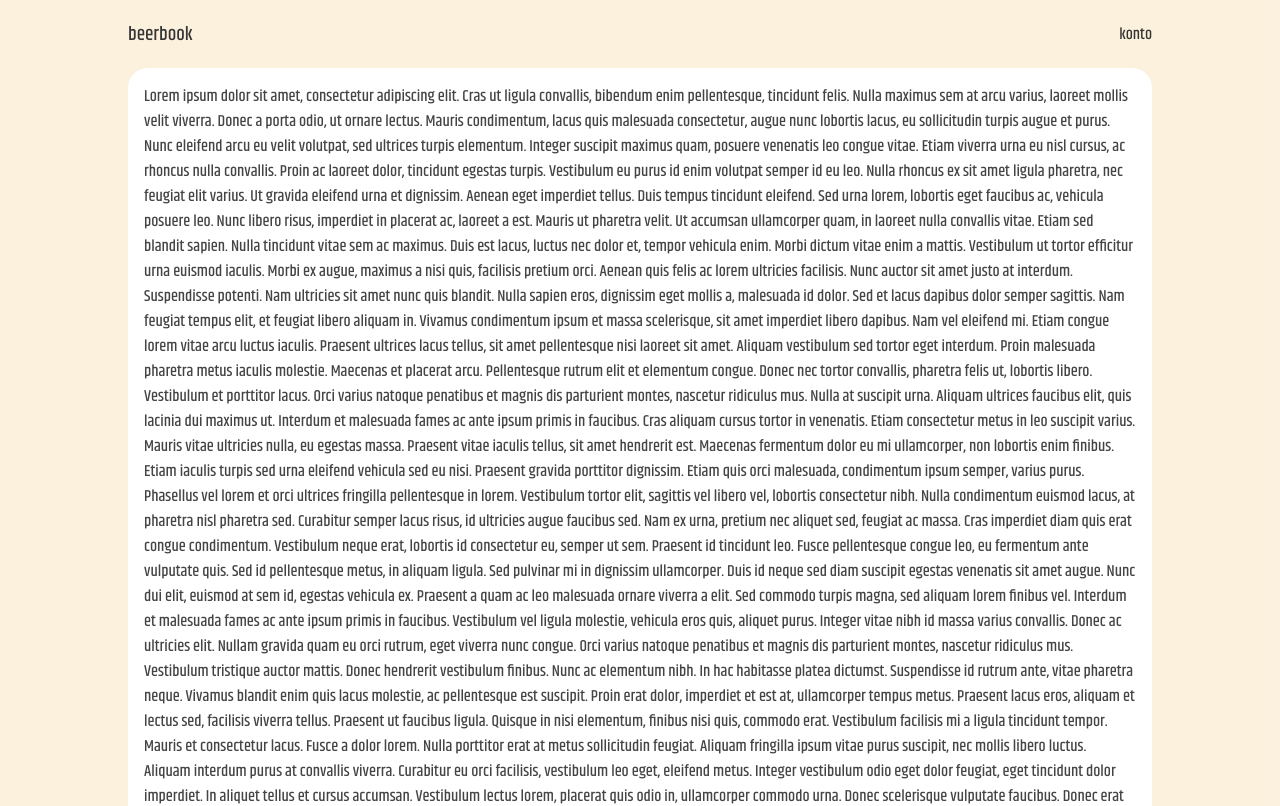
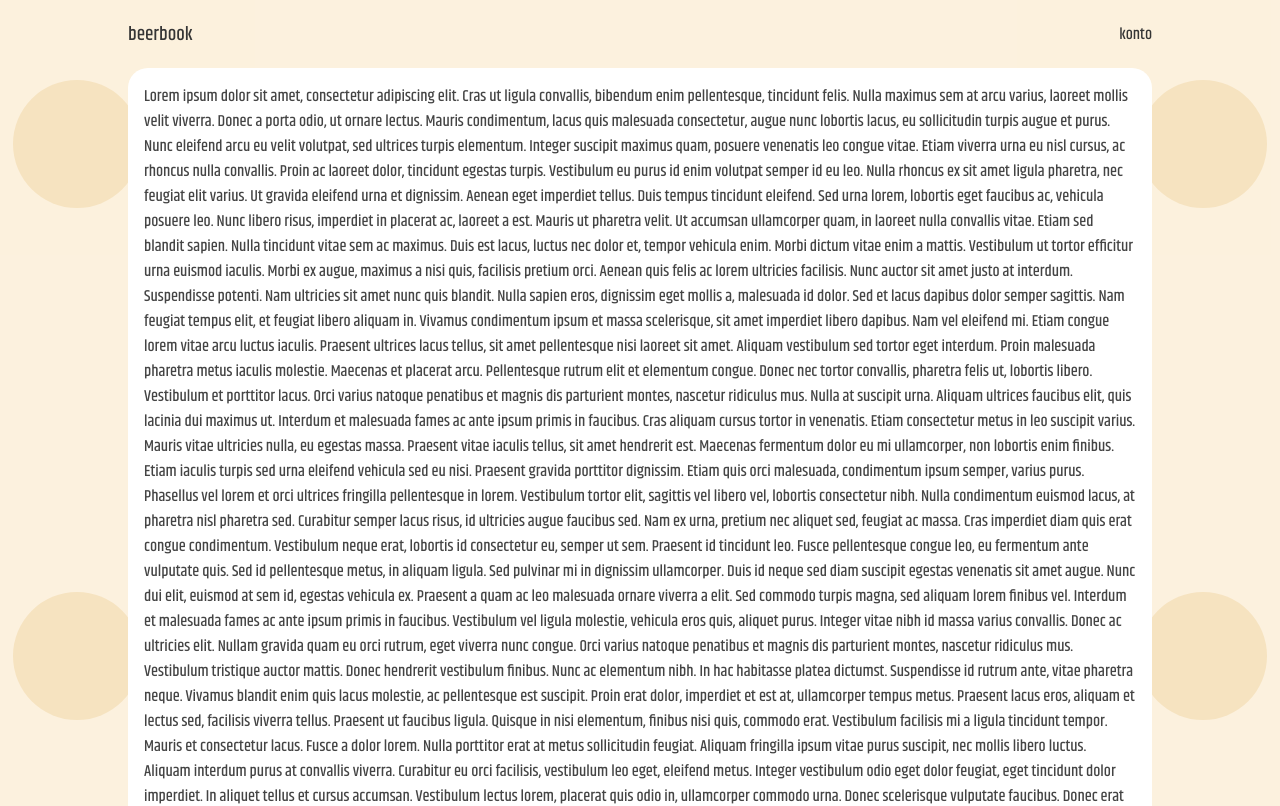
Before and after one commit to yetiasg/beerbook, a Vue app in the folder frontend/app/: page / in a window 1280 px wide. Shown: the top 806 px of the page. Built offline with nearby package versions, Linux system fonts and the light colour scheme.

Commit message:
add circles to layout, change footer and header sizes

```diff
--- a/frontend/app/src/components/layout/TheFooter.vue
+++ b/frontend/app/src/components/layout/TheFooter.vue
@@ -5,14 +5,13 @@
 </template>
 
 <style scoped>
+  p{
+    font-size: 0.8rem;
+  }
 
   @media screen and (max-width: 360px) {
     footer{
       height: calc((100vh - 85vh)/2);
-    }
-
-    p{
-      font-size: 0.8rem;
     }
   }
 
@@ -22,13 +21,7 @@
     }
   }
 
-  @media screen and (min-width: 768px) and (max-width: 1024px){
-    footer{
-      height: calc((100vh - 83vh)/2);
-    }
-  }
-
-  @media screen and (min-width: 1025px){
+  @media screen and (min-width: 768px){
     footer{
       height: calc((100vh - 83vh)/2);
     }
--- a/frontend/app/src/components/layout/TheHeader.vue
+++ b/frontend/app/src/components/layout/TheHeader.vue
@@ -49,20 +49,7 @@ export default {
     }
   }
 
-  @media screen and (min-width: 768px) and (max-width: 1024px){
-    header{
-      height: calc((100vh - 83vh)/2);
-    }
-    p{
-      font-size: 1.2rem;
-      padding: 0 0 0 calc(((100% - 85%)/2) + 1%);
-    }
-    .accountBtn{
-      padding: 0 calc(((100% - 85%)/2) + 1%) 0 0;
-    }
-  }
-
-  @media screen and (min-width: 1025px){
+  @media screen and (min-width: 768px){
     header{
       height: calc((100vh - 83vh)/2);
     }
--- a/frontend/app/src/components/layout/layoutShapes/TheCircle.vue
+++ b/frontend/app/src/components/layout/layoutShapes/TheCircle.vue
@@ -5,7 +5,7 @@
 
 <style scoped>
     .circle{
-        position: absolute;
+        position: fixed;
         width: 100%;
         height: 100%;
         background-color: #F6E3C0;
--- a/frontend/app/src/components/layout/layoutShapes/TheEllipse.vue
+++ b/frontend/app/src/components/layout/layoutShapes/TheEllipse.vue
@@ -9,6 +9,5 @@
         background-color: hsla(39, 85%, 92%, 0.9);
         z-index: -1;
         border-radius: 50%;
-        z-index: -1;
     }
 </style>
--- a/frontend/app/src/pages/IndexPage.vue
+++ b/frontend/app/src/pages/IndexPage.vue
@@ -1,5 +1,15 @@
 <template>
     <div class="indexPage">
+        <div class="circlesLeft">
+            <the-circle class="c1"></the-circle>
+            <the-circle class="c2"></the-circle>
+            <the-circle class="c3"></the-circle>
+        </div>
+        <div class="circlesRight">
+            <the-circle class="c1"></the-circle>
+            <the-circle class="c2"></the-circle>
+            <the-circle class="c3"></the-circle>
+        </div>
         <the-header></the-header>
         <div class="infoBox">
             Lorem ipsum dolor sit amet, consectetur adipiscing elit. Cras ut ligula convallis, bibendum enim pellentesque, tincidunt felis. Nulla maximus sem at arcu varius, laoreet mollis velit viverra. Donec a porta odio, ut ornare lectus. Mauris condimentum, lacus quis malesuada consectetur, augue nunc lobortis lacus, eu sollicitudin turpis augue et purus. Nunc eleifend arcu eu velit volutpat, sed ultrices turpis elementum. Integer suscipit maximus quam, posuere venenatis leo congue vitae. Etiam viverra urna eu nisl cursus, ac rhoncus nulla convallis. Proin ac laoreet dolor, tincidunt egestas turpis. Vestibulum eu purus id enim volutpat semper id eu leo. Nulla rhoncus ex sit amet ligula pharetra, nec feugiat elit varius. Ut gravida eleifend urna et dignissim. Aenean eget imperdiet tellus.
@@ -26,16 +36,17 @@ Nulla porttitor erat at metus sollicitudin feugiat. Aliquam fringilla ipsum vita
 // import TheCircle from '../components/layout/layoutShapes/TheCircle.vue'
 import TheHeader from '../components/layout/TheHeader.vue';
 import TheFooter from '../components/layout/TheFooter.vue';
+import TheCircle from '../components/layout/layoutShapes/TheCircle.vue';
 export default {
     components: {
         TheHeader,
         TheFooter,
+        TheCircle
     }
 }
 </script>
 
 <style scoped>
-
     @media screen and (max-width: 360px) {
         .indexPage {
             font-size: 0.8rem;
@@ -90,13 +101,118 @@ export default {
         justify-content: space-between;
         align-items: center;
         overflow: hidden;
-
     }
 
     .infoBox{
         background-color: white;
         border-radius: 20px;
         padding: 1rem;
-        color:rgb(68, 68, 68)
+        color:rgb(68, 68, 68);
+        z-index: 2;
+    }
+
+    @media screen and (max-width: 1000px){
+        .circlesLeft, .circlesRight{
+            display: none;
+        }
+    }
+
+    .circlesLeft > .c1{
+        position: fixed;
+        width: 8rem;
+        height: 8rem;
+    }
+
+    .circlesLeft > .c2{
+        position: fixed;
+        width: 5rem;
+        height: 5rem;
+    }
+
+    .circlesLeft > .c3{
+        position: fixed;
+        width: 8rem;
+        height: 8rem;
+    }
+
+    .circlesRight > .c1{
+        position: fixed;
+        width: 8rem;
+        height: 8rem;
+    }
+
+    .circlesRight > .c2{
+        position: fixed;
+        width: 5rem;
+        height: 5rem;
+    }
+
+    .circlesRight > .c3{
+        position: fixed;
+        width: 8rem;
+        height: 8rem;
+    }
+
+    @media screen and (min-width: 1001px) and (max-width:1300px){
+        .circlesLeft > .c1{
+            top: 10%;
+            left: 1%;
+        }
+
+        .circlesLeft > .c2{
+            top: calc(50% - 5rem);
+            left: 15%;
+        }
+
+        .circlesLeft > .c3{
+            bottom: 10%;
+            left: 1%;
+        }
+
+        .circlesRight > .c1{
+            top: 10%;
+            right:1%;
+        }
+
+        .circlesRight > .c2{
+            top: calc(50% - 5rem);
+            right: 15%;
+        }
+
+        .circlesRight > .c3{
+            bottom: 10%;
+            right: 1%;
+        }
+    }
+    @media screen and (min-width:1301px){
+        .circlesLeft > .c1{
+            top: 10%;
+            left: 6%;
+        }
+
+        .circlesLeft > .c2{
+            top: calc(50% - 5rem);
+            left: 15%;
+        }
+
+        .circlesLeft > .c3{
+            bottom: 10%;
+            left: 6%;
+        }
+
+        .circlesRight > .c1{
+            top: 10%;
+            right:6%;
+        }
+
+        .circlesRight > .c2{
+            top: calc(50% - 5rem);
+            right: 15%;
+        }
+
+        .circlesRight > .c3{
+            bottom: 10%;
+            right: 6%;
+        }
     }
 </style>
```
Lines whose indentation alone changed are shown as unchanged.
